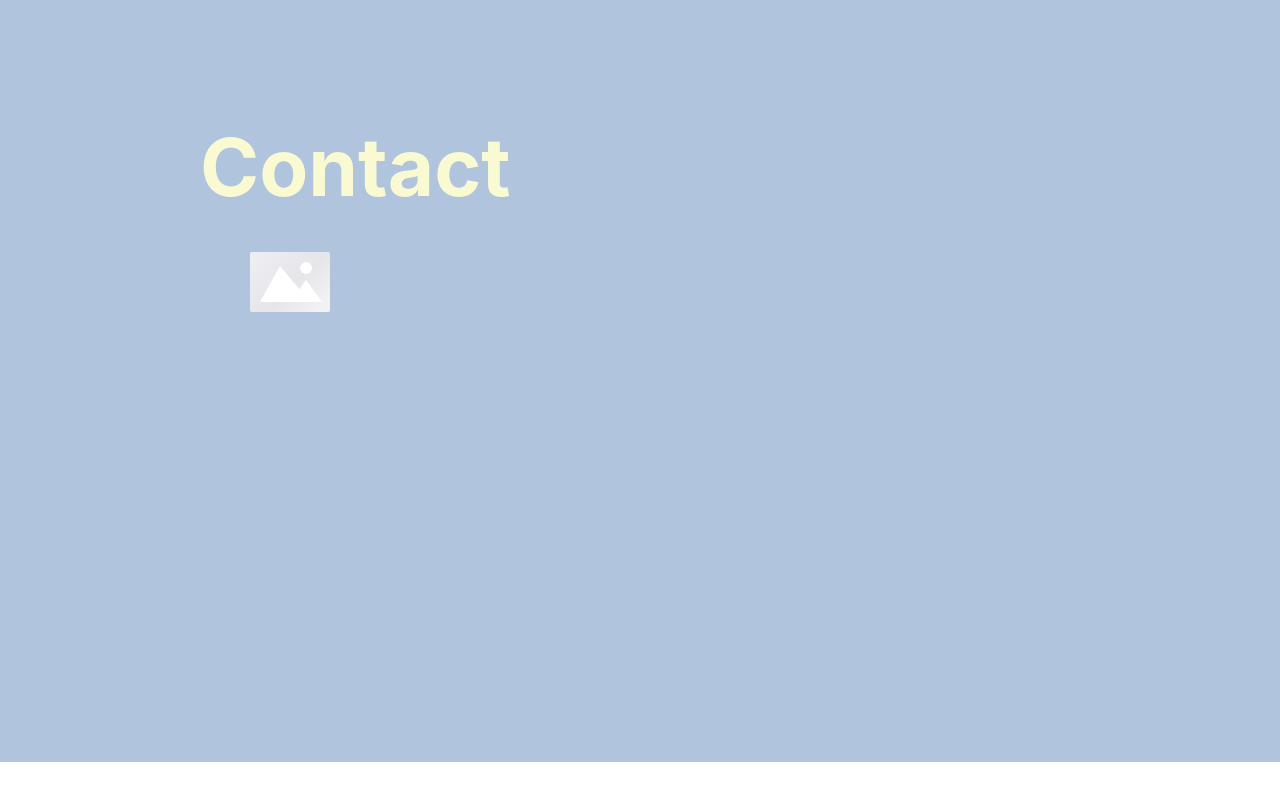
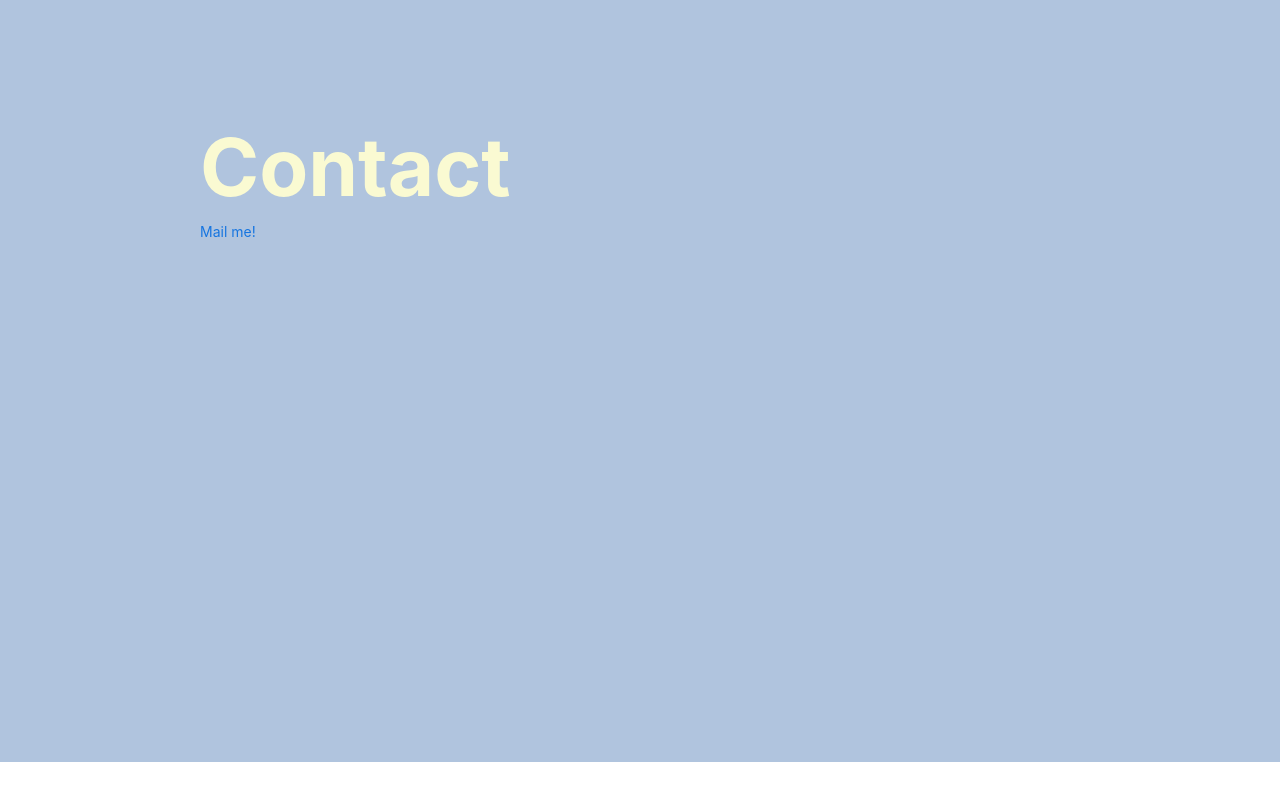
Before and after one commit to robotriley/portfolio-site, a React (Create React App) app: page / in a window 1280 px wide. Shown: the part 3238-4038 px from the top of the page. After the commit the page ends 4000 px from the top, so only its background shows below. Built offline with nearby package versions, Linux system fonts and the light colour scheme.

Commit message:
email link take 1

```diff
--- a/src/App.js
+++ b/src/App.js
@@ -32,6 +32,14 @@ const App = () => {
   const handleContactClick = () => {
     contactRef.current.scrollIntoView({ behavior: 'smooth' })
   }
+
+  const Mailto = ({ email, subject = '', body = '', children }) => {
+    let params = subject || body ? '?' : '';
+    if (subject) params += `subject=${encodeURIComponent(subject)}`;
+    if (body) params += `${subject ? '&' : ''}body=${encodeURIComponent(body)}`;
+
+    return <a href={`mailto:${email}${params}`}>{children}</a>;
+  };
 
   Title()
 
@@ -101,7 +109,12 @@ const App = () => {
       <div ref={contactRef} id='contactContent'>
         <div className='contentLit'>
         <h1 className='sectionHeader'>Contact</h1>
-        <Placeholder.Paragraph style={{ marginTop: 30 }} rows={5} graph="image" active />
+
+
+          <Mailto email="rileysoloner@gmail.com" subject="Nice Portfolio!" body="Riley,">
+            Mail me!
+          </Mailto>
+
         </div>
       </div>
     </div>
```
